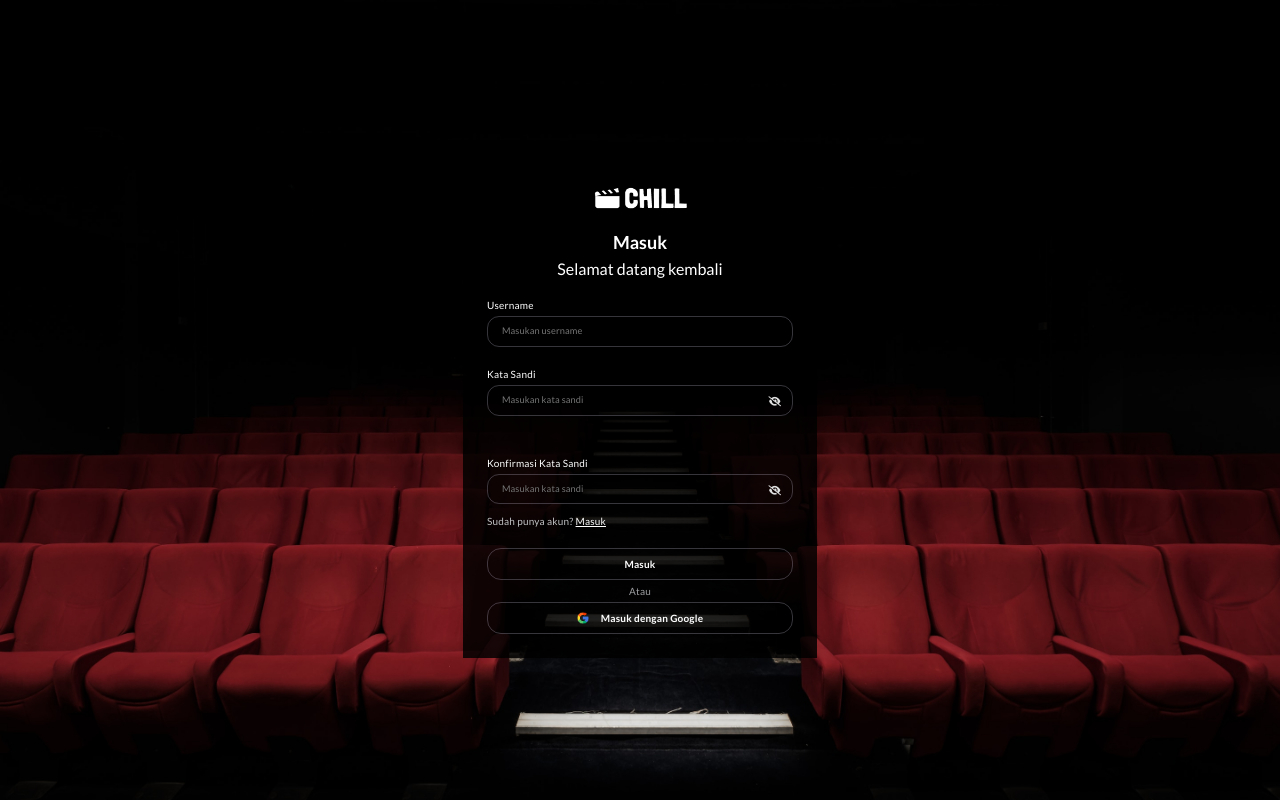
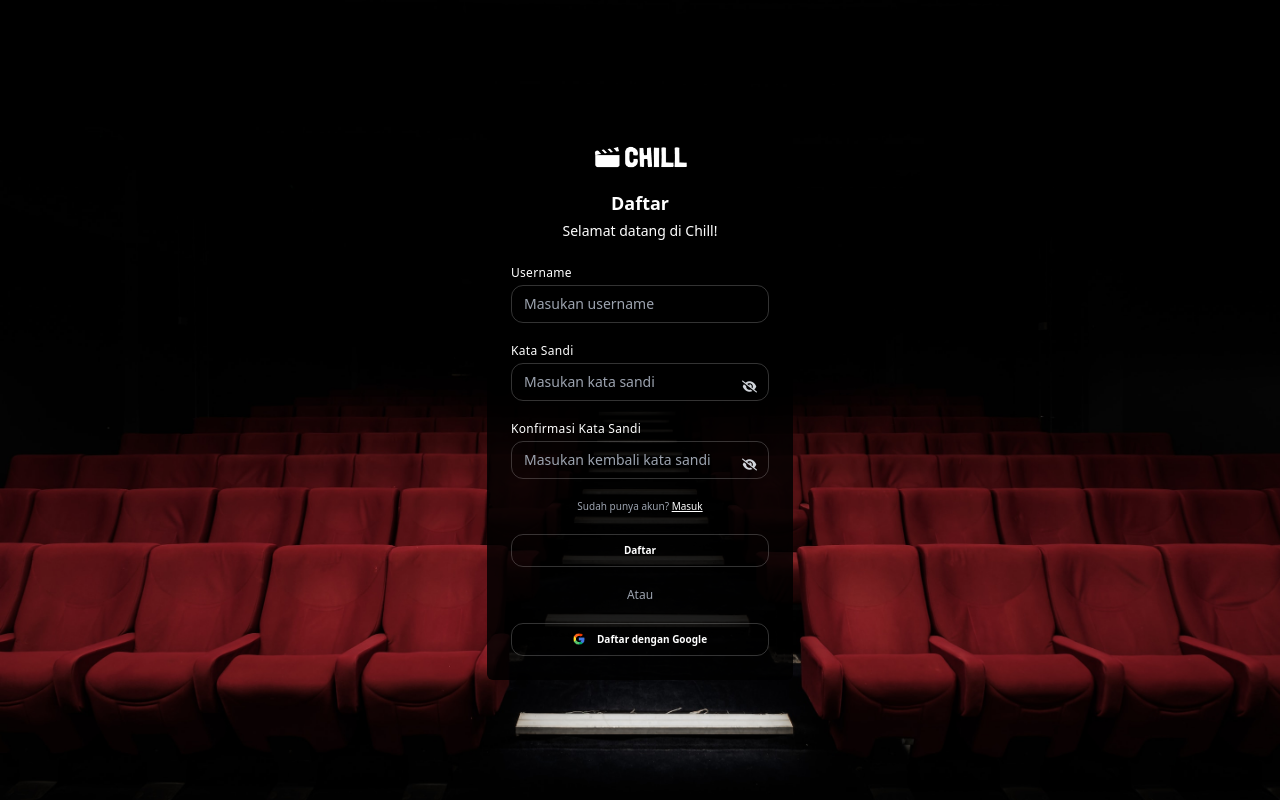
Before and after one commit to MegiSpatra/3pageBasic, a plain HTML site: page register.html in a window 1280 px wide. Drawn offline with nearby package versions, Linux system fonts and the light colour scheme.

Commit message:
repair cssNative to tailwind

```diff
--- a/register.html
+++ b/register.html
@@ -1,66 +1,63 @@
 <!DOCTYPE html>
 <html lang="id">
-
 <head>
   <meta charset="UTF-8" />
   <meta name="viewport" content="width=device-width, initial-scale=1.0" />
-    <title>Register-Chill</title>
-    <link rel="stylesheet" href="styles/regstyle.css" />
-    <link rel="shortcut icon" href="./images/logo/logo-move.png" type="image/x-icon" />
+  <title>Register - Chill</title>
+  <script src="https://cdn.tailwindcss.com"></script>
   <script src="https://kit.fontawesome.com/cca3dfd7a7.js" crossorigin="anonymous"></script>
 </head>
 
-<body class="registerPage">
-    <main class=" registerContainer ">
-
-        <div class="topContainer">
-            <img class="logoChill" src=" ./images/logo/logo-chill.png " alt=" logo-chill" />
-            <h3 class="title">Masuk</h3>
-            <p>Selamat datang kembali</p>
+<body class="w-screen h-screen flex items-center justify-center bg-cover bg-center bg-no-repeat" style="background-image: url('./images/background/bg-register.jpg');">
+  <main class="bg-black/85 min-w-[306px] p-6 rounded-md text-white">
+    <div class="flex flex-col items-center mb-6">
+      <img class="w-[94px] h-[24px] mb-5" src="./images/logo/logo-chill.png" alt="logo-chill" />
+      <h3 class="text-lg font-bold mb-1">Daftar</h3>
+      <p class="text-sm text-center">Selamat datang di Chill!</p>
     </div>
 
-
-        <form class="formLogin">
-            <div class="formGroup">
-                <label class="formLabel" for="username">Username</label>
-                <input class="formInput" type=" text " placeholder=" Masukan username " name="username"
-                    id=" username " />
+    <form class="space-y-5">
+      <!-- Username -->
+      <div class="flex flex-col gap-1">
+        <label for="username" class="text-xs font-medium tracking-wide">Username</label>
+        <input type="text" id="username" name="username" placeholder="Masukan username"
+          class="bg-transparent text-sm px-3 py-2 border border-white/20 rounded-xl text-gray-300 focus:outline-none" />
       </div>
 
-            <div class="formGroup">
-                <label class="formLabel" for="password">Kata Sandi</label>
-                <div class="passwordContainer">
-                    <input class="formInput" type=" password " placeholder=" Masukan kata sandi " name="password"
-                        id=" password " />
-                    <i class=" fa-solid fa-eye-slash
-                    togglePassword"></i>
-                </div>
+      <!-- Password -->
+      <div class="flex flex-col gap-1 relative">
+        <label for="password" class="text-xs font-medium tracking-wide">Kata Sandi</label>
+        <input type="password" id="password" name="password" placeholder="Masukan kata sandi"
+          class="bg-transparent text-sm px-3 py-2 border border-white/20 rounded-xl text-gray-300 focus:outline-none" />
+        <i class="fa-solid fa-eye-slash absolute right-3 top-9 text-xs text-gray-300 cursor-pointer togglePassword"></i>
       </div>
 
-            <div class="formGroup">
-                <label class="formLabel" for="password">Konfirmasi Kata Sandi</label>
-                <div class="passwordContainer">
-                    <input class="formInput" type=" password " placeholder=" Masukan kata sandi" name="password"
-                        id=" password " />
-                    <i class=" fa-solid fa-eye-slash
-                    togglePassword"></i>
-                </div>
+      <!-- Konfirmasi Password -->
+      <div class="flex flex-col gap-1 relative">
+        <label for="confirm-password" class="text-xs font-medium tracking-wide">Konfirmasi Kata Sandi</label>
+        <input type="password" id="confirm-password" name="confirm-password" placeholder="Masukan kembali kata sandi"
+          class="bg-transparent text-sm px-3 py-2 border border-white/20 rounded-xl text-gray-300 focus:outline-none" />
+        <i class="fa-solid fa-eye-slash absolute right-3 top-9 text-xs text-gray-300 cursor-pointer togglePassword"></i>
       </div>
 
-            <div class="additionalInfo">
-                <p>Sudah punya akun?
-                    <a class="link" href=" ./index.html ">Masuk</a>
-                </p>
+      <!-- Info -->
+      <div class="text-[10px] text-gray-400 text-center">
+        Sudah punya akun? <a href="./index.html" class="text-white underline">Masuk</a>
       </div>
 
-            <button class="button " type=" submit ">Masuk</button>
-            <p class="txt">Atau</p>
-            <button class="button buttonGoogle" type="button"><img class="buttonIcon"
-                    src=" ./images/logo/google-icon.png " alt=" google-icon "><span>Masuk
-                    dengan Google</span></button>
+      <!-- Tombol -->
+      <button type="submit" class="w-full bg-transparent border border-white/20 rounded-xl py-2 text-[10px] font-semibold hover:bg-gray-700 transition">
+        Daftar
+      </button>
 
+      <p class="text-center text-xs text-gray-400 my-2">Atau</p>
+
+      <button type="button"
+        class="w-full flex items-center justify-center gap-3 bg-transparent border border-white/20 rounded-xl py-2 text-[10px] font-semibold hover:bg-gray-700 transition">
+        <img src="./images/logo/google-icon.png" alt="google-icon" class="w-3 h-3" />
+        <span>Daftar dengan Google</span>
+      </button>
     </form>
   </main>
 </body>
-
 </html>
--- a/styles/bstyle.css
+++ b/styles/bstyle.css
@@ -3,7 +3,7 @@
 
 body {
   margin: 0;
-  font-family: sans-serif;
+  font-family: "Lato", sans-serif;
   background-color: #0f0f0f;
   color: white;
 }
@@ -32,24 +32,47 @@ nav ul li {
 }
 
 .avatar {
-  width: 32px;
-  height: 32px;
-  background-color: gray;
+  display: flex;
+  align-items: center;
+}
+.imgU {
+  width: 40px;
+  height: 40px;
   border-radius: 50%;
 }
 
 .hero {
-  background-color: #222;
+  background-image: url("../images/background/bg-beranda.png");
+  background-position: center;
+  background-image: linear-gradient(rgba(0, 0, 0, 0.5), rgba(0, 0, 0, 0.5)), url("../images/background/bg-beranda.png");
+  background-color: #000;
+  background-size: cover;
   padding: 2rem;
   text-align: left;
+  display: flex;
+  flex-direction: column;
+}
+.dutyy {
+  padding: 40px 80px;
+  text-align: left;
+  display: flex;
+  flex-direction: column;
 }
 
 .hero h1 {
   font-size: 2rem;
+  margin-bottom: 0.5rem;
+  color: #ffffff;
 }
 
-.hero p {
-  color: #aaa;
+.pTop {
+  font-size: 1.2rem;
+  margin-bottom: -1rem;
+  color: #ffffff;
+  font-weight: 500;
+  font-size: 18px;
+  line-height: 140%;
+  letter-spacing: 0.2px;
 }
 
 .hero button {
@@ -67,6 +90,7 @@ section {
 }
 
 section h2 {
+  padding: 40px 80px;
   margin-bottom: 0.5rem;
 }
 
@@ -74,11 +98,27 @@ section h2 {
   display: flex;
   gap: 1rem;
   overflow-x: auto;
+  padding: 40px 80px;
 }
 
 .film-card {
-  width: 150px;
-  flex-shrink: 0;
+  width: 302px;
+  height: 162px;
+  border-radius: 8px;
+  background-color: #333;
+}
+
+filmTop {
+  display: flex;
+  gap: 1rem;
+  overflow-x: auto;
+  padding: 40px 80px;
+  margin-top: 20px;
+}
+
+.film-top {
+  width: 95.6px;
+  height: 143.39px;
 }
 
 .film-card img {
--- a/styles/regstyle.css
+++ b/styles/regstyle.css
@@ -14,7 +14,6 @@
   justify-content: center;
   align-items: center;
   background-image: url(../images/background/bg-register.jpg);
-  /* background-image: url(../images/background/bg-login.jpg ../images/background/bg-register.jpg); */
   background-position: center;
   background-size: cover;
   background-reapet: no-reapet;
```
Also changed, not shown: beranda.html (+28 -15 lines), index.html (+32 -34 lines). Lines whose indentation alone changed are shown as unchanged.
